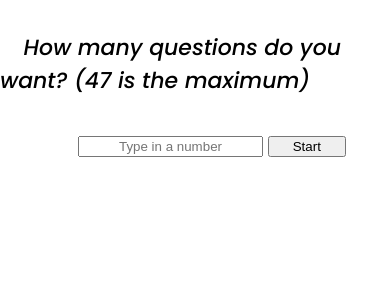
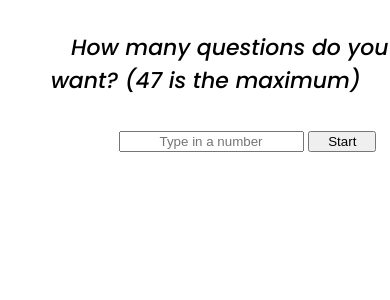
Before and after one commit to racevedo12/Mythology-Trivia, a PHP site: page / in a window 390 px wide. Shown: the part 228-528 px from the top of the page. Run offline with PHP 8.4, Linux system fonts and the light colour scheme.

Commit message:
Added media query for tablet devices

```diff
--- a/style.css
+++ b/style.css
@@ -174,6 +174,98 @@ body
 /*      Media Querys For Different Devices */
 /* -------------------------------------------- */
 
+/* For Tablet Devices */
+@media (max-width: 768px)
+{
+    body
+    {
+        margin: 0;
+    }
+
+    .input-div
+    {
+        margin-top: 5%;
+        margin-left: 13%;
+    }
+
+    #input-label
+    {
+        font-size: 18px;
+        margin-left: 6%;
+    }
+
+    #input-text
+    {
+        margin-top: 3%;
+        margin-left: 20%;
+    }
+
+    #preview-div
+    {
+        margin: 0 auto;
+        font-size: 66%;
+    }
+
+    .preview-elements
+    {
+        padding-top: 4%;
+        padding-left: 3%;
+    }
+
+    .preview-question-label
+    {
+        max-width: 28%;
+        padding-bottom: 8%;
+        margin-right: 12%;
+    }
+
+    .preview-answer-label
+    {
+        margin-right: 12%;
+        padding-right: 10%;
+    }
+
+    #preview-button
+    {
+        max-width: 30%;
+        padding: 3% 1%;
+        margin-top: 30%;
+        margin-bottom: 3%;
+    }
+
+    #score-label
+    {
+        margin-left: 40%;
+    }
+
+    .question-container-div
+    {
+        margin-bottom: 5%;
+    }
+
+    .question-label
+    {
+        margin-left: 30%;
+        padding-top: 3%;
+        padding-bottom: 5%;
+        padding-right: 0%;
+    }
+
+    .answers-buttons
+    {
+        max-width: 30%;
+        margin-left: 13%;
+        margin-bottom: 6%;
+    }
+
+    #result-button
+    {
+        width: 68%;
+        padding: 12%;
+    }
+
+}
+
 
 /* For Large Mobile Devices */
 @media (max-width: 425px)
@@ -196,7 +288,6 @@ body
 
     #input-text
     {
-        text-align: center;
         margin-top: 10%;
         margin-left: 20%;
     }
@@ -265,7 +356,6 @@ body
 
 }
 
-
 /* For Medium Mobile Devices */
 @media (max-width: 375px)
 {
@@ -287,7 +377,6 @@ body
 
     #input-text
     {
-        text-align: center;
         margin-top: 10%;
         margin-left: 20%;
     }
@@ -376,7 +465,6 @@ body
 
     #input-text
     {
-        text-align: center;
         margin-top: 10%;
         margin-left: 15%;
     }
@@ -384,11 +472,12 @@ body
     #preview-div
     {
         margin: 0 auto;
+        font-size: 68%;
     }
 
     .preview-question-label
     {
-        max-width: 55%;
+        max-width: 45%;
         padding-bottom: 15%;
     }
 
@@ -399,12 +488,10 @@ body
 
     #preview-button
     {
-        max-width: 30%;
-        padding: 4% 2%;
-        margin-top: 5%;
+        max-width: 25%;
+        padding: 1% 1%;
+        margin-top: 30%;
         margin-bottom: 3%;
-        position: relative;
-        left: 65%;
     }
 
     #score-label
@@ -415,6 +502,14 @@ body
     .question-container-div
     {
         margin-bottom: 5%;
+    }
+
+    .question-label
+    {
+        margin-left: 28%;
+        padding-top: 3%;
+        padding-bottom: 5%;
+        padding-right: 0%;
     }
 
     .answers-buttons
```
